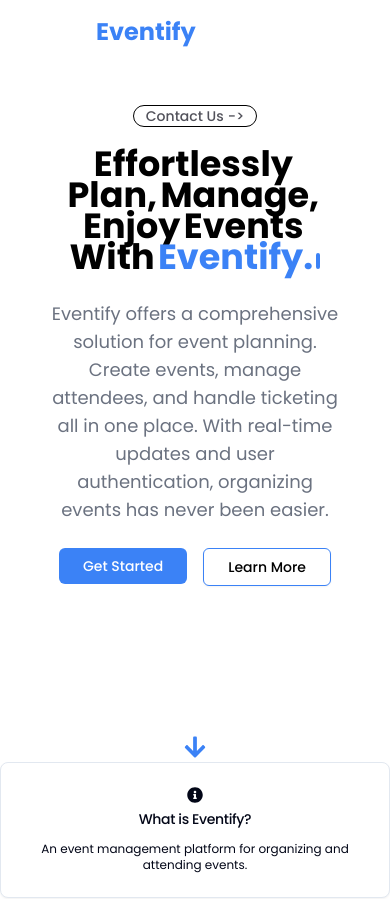
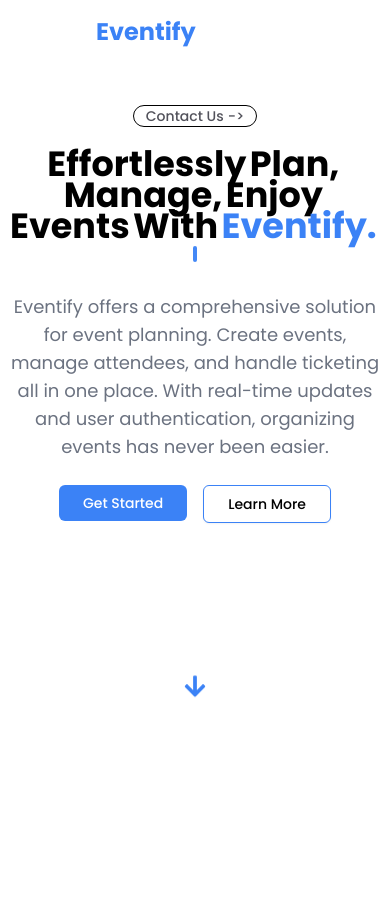
Before and after one commit to Ashakour1/Eventify, a React (Vite) app in the folder client/: page / in a window 390 px wide. Shown: the top 899 px of the page. After the commit the page ends 844 px from the top, so only its background shows below. Built offline with nearby package versions, Linux system fonts and the light colour scheme.

Commit message:
Add QuickFindAnswers component to Hero section page

```diff
--- a/client/src/pages/Hero-section.jsx
+++ b/client/src/pages/Hero-section.jsx
@@ -42,13 +42,13 @@ const HeroSection = () => {
   return (
     <main className="">
       <div className="max-w-[1040px] mx-auto h-[540px]">
-        <div className="flex flex-col justify-center items-center text-center w-9/12 mx-auto pt-10 space-y-6">
+        <div className="flex flex-col justify-center  items-center text-center md:w-9/12 mx-auto md:px-0 px-2 pt-10 space-y-6">
           <div className="inset-0">
             <Link
               className="px-3  text-sm font-medium inline-flex items-center justify-center border rounded-full  text-zinc-600 hover:text-black transition duration-150 ease-in-out w-full group border-black"
               to="/contact"
             >
-              <span className="relative inline-flex items-center">
+              <span className=" inline-flex items-center">
                 Contact Us
                 <span className="tracking-normal text-primary-500 group-hover:translate-x-0.5 transition-transform duration-150 ease-in-out ml-1">
                   -&gt;
@@ -86,7 +86,6 @@ const HeroSection = () => {
             ></FaArrowDown>
           </div>
         </div>
-        <QuickFindAnswers />
       </div>
     </main>
   );
```
